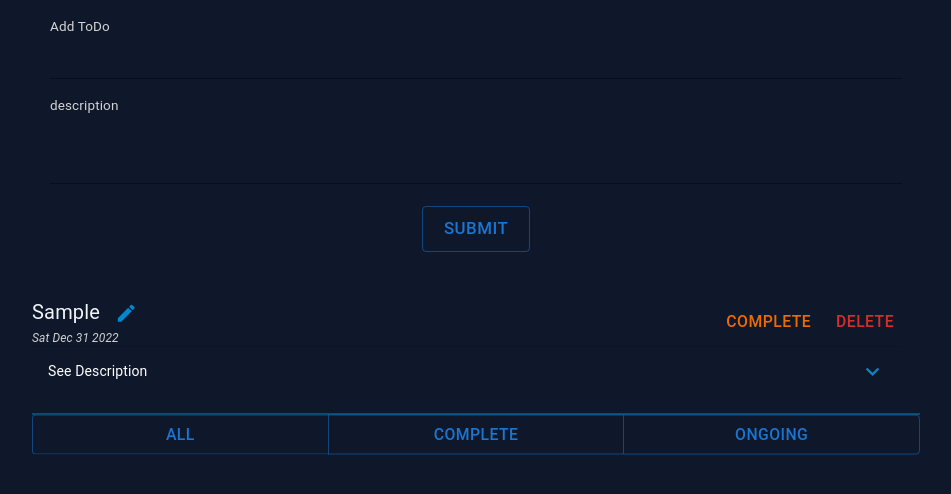
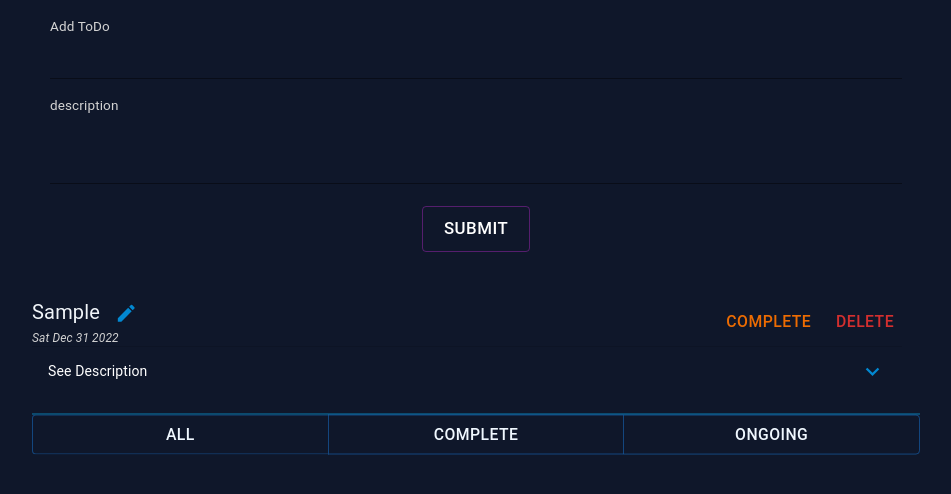
Before and after one commit to alihaghjou/ToDo-list, a React (Vite) app: page / in a window 1280 px wide. Both pictures are taken after typing "Sample", "Sample" into the empty fields and a click on the button "SUBMIT". Shown: the top 494 px of the page, without its empty margins (164-1115 px from the left). Built offline with nearby package versions, Linux system fonts and the light colour scheme.

Commit message:
some minor style and date fix

```diff
--- a/src/Components/Form/FormDisplay.tsx
+++ b/src/Components/Form/FormDisplay.tsx
@@ -39,8 +39,9 @@ const FormDisplay = ({
       </div>
       <Button
         variant="outlined"
+        color="secondary"
         type="submit"
-        className="px-6 py-2 text-white"
+        sx={{color: "white"}}
         size="large"
       >
         Submit
--- a/src/Components/List/EachItemAction.tsx
+++ b/src/Components/List/EachItemAction.tsx
@@ -57,9 +57,7 @@ const EachItemAction = ({
           setOpen={setOpen}
         />
         <Typography fontSize="12px" fontStyle="italic" color="lightgray">
-          {typeof EachTodo.date !== "string"
-            ? EachTodo.date.toDateString()
-            : EachTodo.date}
+          {EachTodo.date}
         </Typography>
       </div>
       <div className="flex flex-row justify-center items-center gap-2">
--- a/src/Components/List/EachTodoDisplay.tsx
+++ b/src/Components/List/EachTodoDisplay.tsx
@@ -15,7 +15,7 @@ const EachTodoDisplay = ({
 }) => {
   return (
     <>
-      {displayData.map((EachTODO) => (
+      {[...displayData].reverse().map((EachTODO) => (
         <div
           key={EachTODO.id}
           className="flex flex-col py-4 justify-between pr-4 border-b-2 border-sky-900 hover:shadow-xl"
--- a/src/Components/List/List.tsx
+++ b/src/Components/List/List.tsx
@@ -36,9 +36,9 @@ const List = () => {
     <div className="flex flex-col gap-4 my-6 relative">
       <EachTodoDisplay displayData={displayData} />
       <ButtonGroup fullWidth className="absolute bottom-0 translate-y-full">
-        <Button onClick={() => filterList("all")}>All</Button>
-        <Button onClick={() => filterList("complete")}>Complete</Button>
-        <Button onClick={() => filterList("onGoing")}>OnGoing</Button>
+        <Button sx={{color: "aliceblue"}} onClick={() => filterList("all")}>All</Button>
+        <Button sx={{color: "aliceblue"}} onClick={() => filterList("complete")}>Complete</Button>
+        <Button sx={{color: "aliceblue"}} onClick={() => filterList("onGoing")}>OnGoing</Button>
       </ButtonGroup>
     </div>
   );
--- a/src/redux/addTodoSlice.ts
+++ b/src/redux/addTodoSlice.ts
@@ -8,7 +8,7 @@ export const addTodoFunction = (state: todoType[], action: PayloadAction<todoInp
           id: 1,
           title: action.payload.Todo,
           completed: false,
-          date: new Date(),
+          date: new Date().toDateString(),
           description: action.payload.description,
         },
       );
@@ -19,12 +19,11 @@ export const addTodoFunction = (state: todoType[], action: PayloadAction<todoInp
         throw new Error("Enter New Title");
       }
     });
-    const copy = [...state];
     state.push({
-      id: state[0].id + 1,
+      id: state[state.length -1].id + 1,
       title: action.payload.Todo,
       completed: false,
-      date: new Date(),
+      date: new Date().toDateString(),
       description: action.payload.description,
     });
     return
--- a/src/types/types.ts
+++ b/src/types/types.ts
@@ -2,7 +2,7 @@ export interface todoType {
   id: number;
   title: string;
   completed: boolean;
-  date: Date;
+  date: string;
   description: string;
 }
 
```
